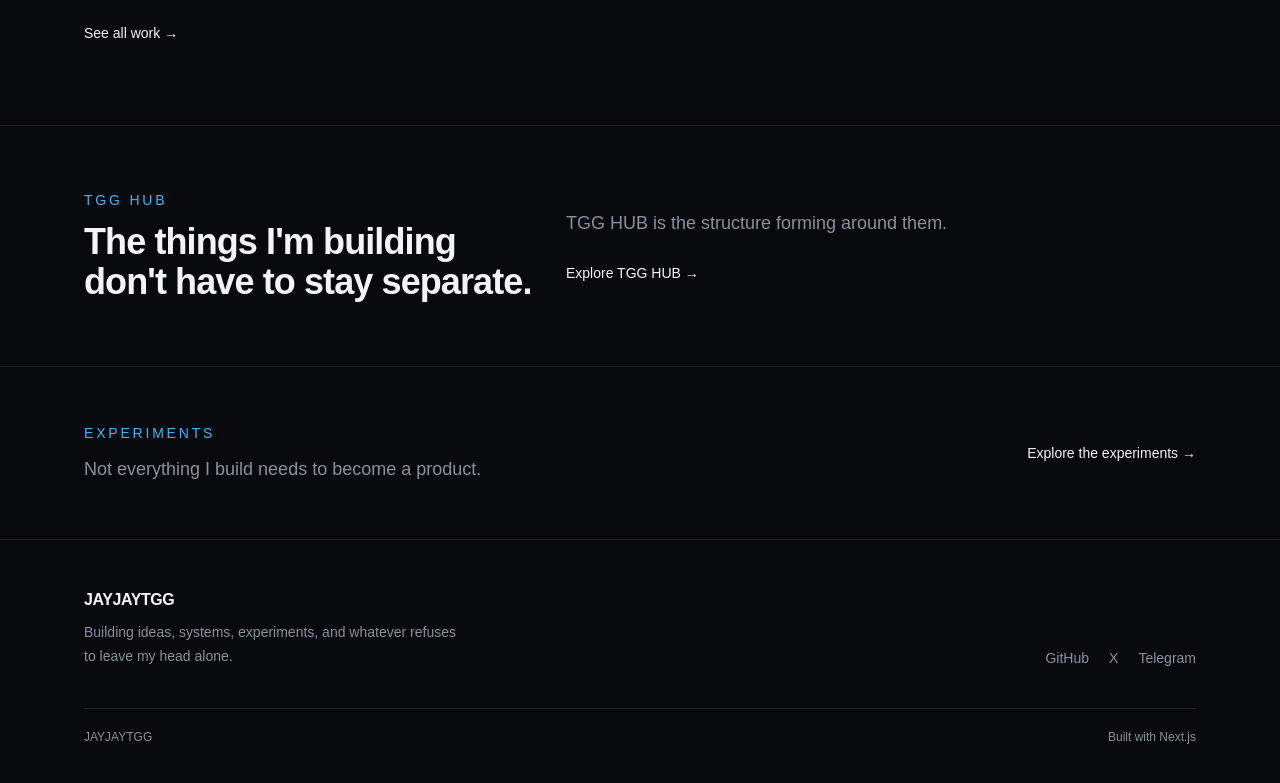
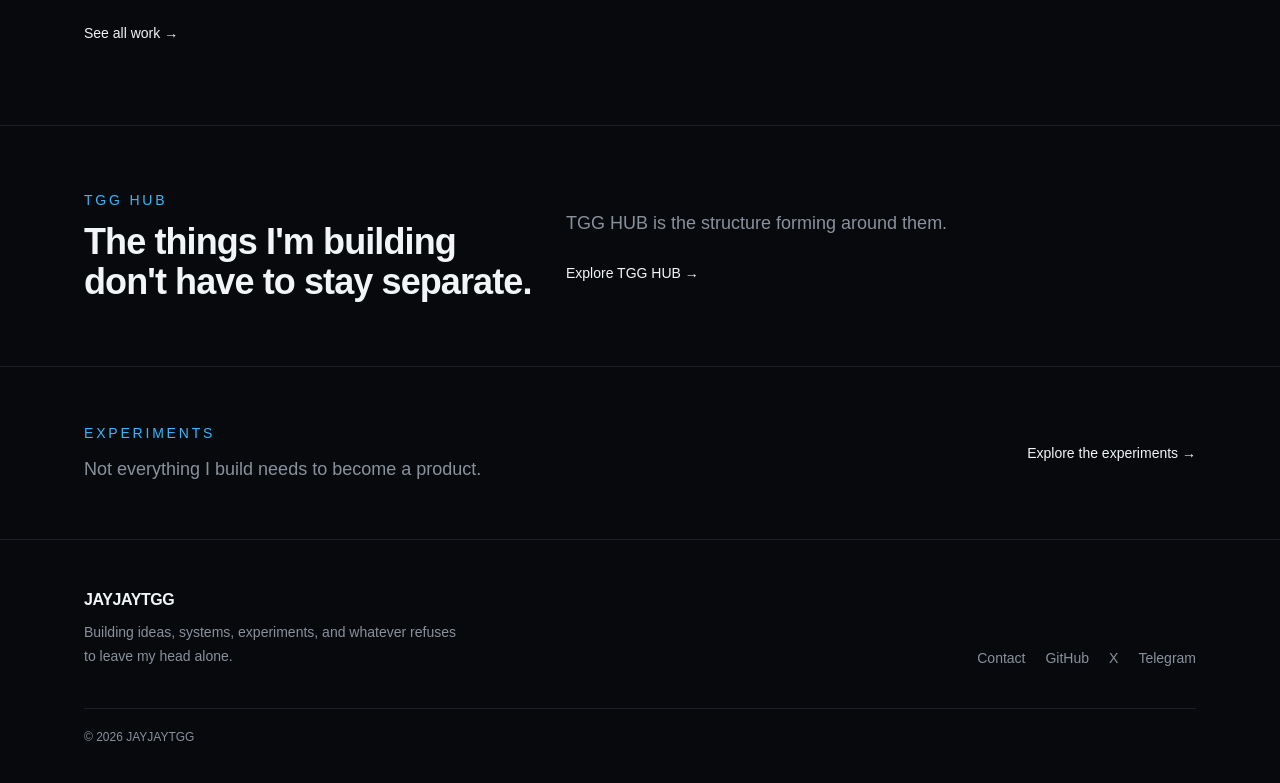
Before and after one commit to JJTGG/JAYJAYTGG, a Next.js app: page / in a window 1280 px wide. Shown: the part 1084-1867 px from the top of the page. Built offline with nearby package versions, Linux system fonts and the light colour scheme.

Commit message:
feat: refine footer

```diff
--- a/components/Footer.tsx
+++ b/components/Footer.tsx
@@ -1,4 +1,5 @@
 const footerLinks = [
+  { label: "Contact", href: "/contact" },
   { label: "GitHub", href: "https://github.com/JJTGG" },
   { label: "X", href: "https://x.com/JAYJAYTGG" },
   { label: "Telegram", href: "https://t.me/JAYVORTEX_WEB3" }
@@ -18,24 +19,23 @@ export default function Footer() {
             </p>
           </div>
 
-          <div className="flex gap-5 text-sm text-[var(--muted)]">
+          <nav className="flex flex-wrap gap-x-5 gap-y-3 text-sm text-[var(--muted)]">
             {footerLinks.map((link) => (
               <a
                 key={link.href}
                 href={link.href}
-                target="_blank"
-                rel="noreferrer"
+                target={link.href.startsWith("http") ? "_blank" : undefined}
+                rel={link.href.startsWith("http") ? "noreferrer" : undefined}
                 className="transition-colors hover:text-[var(--foreground)]"
               >
                 {link.label}
               </a>
             ))}
-          </div>
+          </nav>
         </div>
 
-        <div className="mt-10 flex flex-col gap-2 border-t border-[var(--line)] pt-5 text-xs text-[var(--muted)] sm:flex-row sm:items-center sm:justify-between">
-          <span>JAYJAYTGG</span>
-          <span>Built with Next.js</span>
+        <div className="mt-10 border-t border-[var(--line)] pt-5 text-xs text-[var(--muted)]">
+          © {new Date().getFullYear()} JAYJAYTGG
         </div>
       </div>
     </footer>
```
